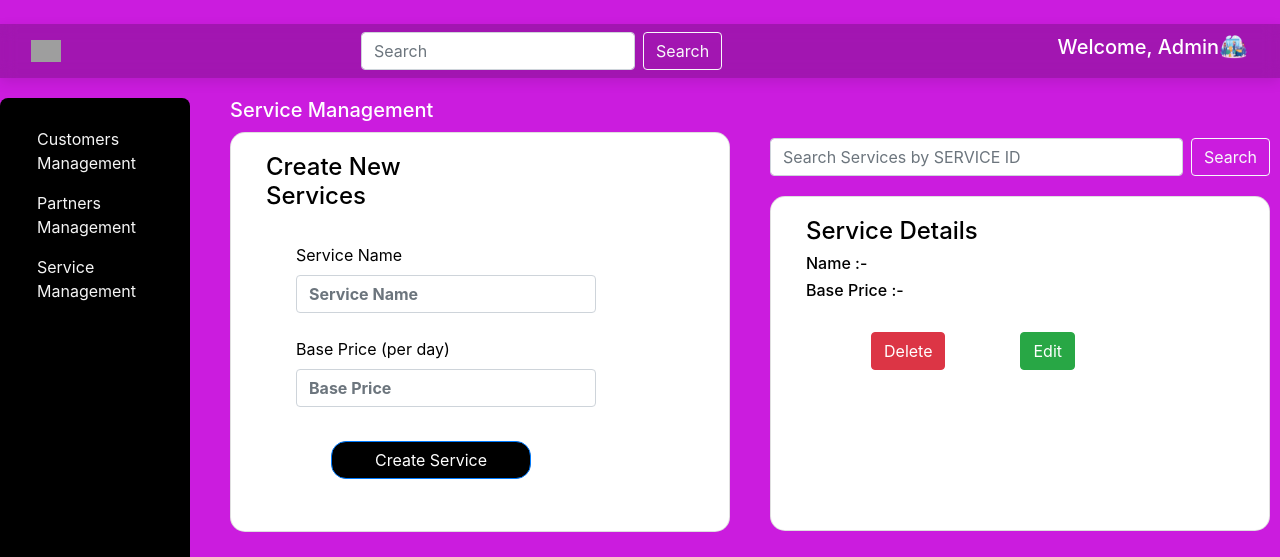
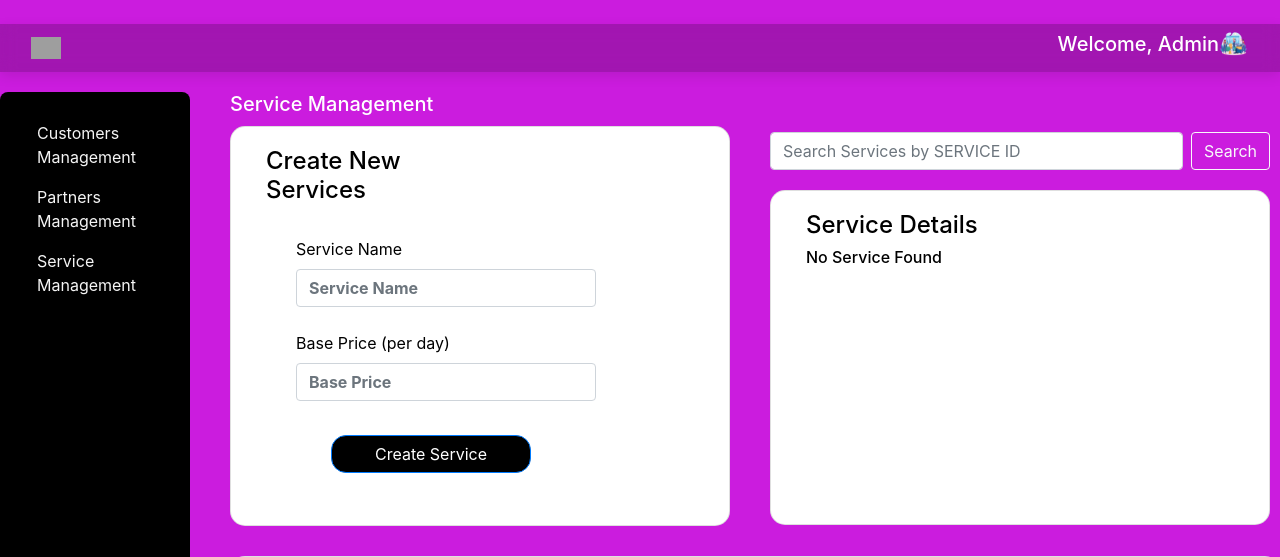
Before and after one commit to Ujj-CodeX/EaseHeaven-2.O, a Flask app: page /Service_Management in a window 1280 px wide. Shown: the top 557 px of the page. Run offline with Flask 3, Linux system fonts and the light colour scheme; some libraries are stand-ins or nearby versions; grey boxes are pictures that could not be loaded.

Commit message:
Service management

```diff
--- a/backend/main.py
+++ b/backend/main.py
@@ -225,13 +225,23 @@ def service():
 
     return render_template(url_for('show'))
 
-@app.route('/Show_table', methods=['GET'])
+@app.route('/Show_table', methods=['GET' , 'POST'])
 def show():
     db = get_db()
     cursor = db.cursor()
+
+
+    result = None  # to hold the searched service result
+
+    # If form submitted (POST)
+    if request.method == 'POST':
+        service_name = request.form.get('service_name')
+        cursor.execute("SELECT name, charges FROM service WHERE name = ?", (service_name,))
+        result = cursor.fetchone()
+
     cursor.execute('SELECT name, charges ,id FROM service')
     table1 = cursor.fetchall()
-    return render_template('Admin_dash1.html' , table1=table1)
+    return render_template('Admin_dash1.html' , table1=table1 ,  result=result)
 
 
 @app.route('/delete_service/<int:service_id>', methods=['POST'])
@@ -257,6 +267,21 @@ def update(service_id):
     return redirect(url_for('show'))
 
 
+#-------------------Searching of Service ------->>>>
+
+@app.route('/search-service', methods=['POST'])
+def search_service():
+    service= request.form['service_name']
+
+    db= get_db()
+    cursor=db.cursor()
+    cursor.execute("SELECT * FROM service WHERE name = ?", (service,))
+    result = cursor.fetchone()
+
+
+    return redirect(url_for('show'), result=result)
+
+
 
 if __name__ == '__main__':
     app.run(debug=True)
--- a/templates/Admin_dash1.html
+++ b/templates/Admin_dash1.html
@@ -19,19 +19,13 @@
                   <a href="#">About</a>
             </div>
 
-        <form class="d-flex" role="search" style="margin-left: 300px;">
-      <input class="form-control mr-2" type="search" placeholder="Search" aria-label="Search">
-      <button class="btn btn-outline-light" type="submit">Search</button>
-    </form>
-
-
     <div class="ml-auto" style="display: flex; align-items: flex-start;">
         <H5 style="color: white;">Welcome, Admin</H5>
         <img src="{{ url_for('static', filename='56.png') }}" alt="Logo" width="30" height="24" class="d-inline-block align-text-top">
         </div>
 
         </nav>
-</div>
+    </div>
 
     </head>
     <body style="background-color: rgb(203, 28, 222);">
@@ -69,20 +63,21 @@
 
 
       <div>
-        <form class="d-flex" role="search" style="margin-top: 40px; width: 500px;">
-          <input class="form-control mr-2" type="search" placeholder="Search Services by SERVICE ID" aria-label="Search Services by SERVICE ID">
+        <form class="d-flex" role="search" style="margin-top: 40px; width: 500px;" action="/Show_table" method="post" >
+          <input class="form-control mr-2" name="service_name" type="search" placeholder="Search Services by SERVICE ID" aria-label="Search Services by SERVICE ID">
           <button class="btn btn-outline-light" type="submit">Search</button>
         </form>
         <div class="card" style="height: 335px; width: 500px; border-radius: 15px; background-color: white; margin-top: 20px;">
           <div class="mb-3" style="width: 250px; margin-left: 25px; margin-top: 20px;">
             <h4 style="color: black; margin-left: 10px;">Service Details</h4>
-            <h6 style="color: black; margin-left: 10px;">Name :-</h6>
-            <h6 style="color: black; margin-left: 10px;">Base Price :-</h6>
+            {% if result %}
+            <h6 style="color: black; margin-left: 10px;">Name :- {{ result[0] }} </h6>
+            <h6 style="color: black; margin-left: 10px;">Base Price :- ${{ result[1] }} </h6>
             <br>
-            <div style="display: flex; align-items: flex-start;">
-              <button class="btn btn-danger" style="width: 100px; margin-left: 75px;">Delete</button>
-              <button class="btn btn-success" style="width: 150px; margin-left: 75px;">Edit</button>
-            </div>
+            {% else %}
+            <h6 style="color: black; margin-left: 10px;">No Service Found</h6>
+            {% endif %}
+
           </div>
         </div>
       </div>
@@ -117,7 +112,7 @@
               <form method="POST" action="/update_service/{{ user1[2] }}" id="form-{{ user1[2] }}">
                <input type="hidden" name="service" value="{{ user1[0] }}">
                <input type="hidden" name="price" value="{{ user1[1] }}">
-              <button  style="margin-left: 20px;"   type="button" class="btn btn-success btn-sm"onclick="editservice({{ user1[2] }}, '{{ user1[0] }}', {{ user1[1] }})">
+              <button  style="margin-left: 20px; height: 38px;"   type="button" class="btn btn-success btn-sm"onclick="editservice({{ user1[2] }}, '{{ user1[0] }}', {{ user1[1] }})">
                  Update
               </button>
               </form>
```
Also changed, not shown: backend/Database.db.
